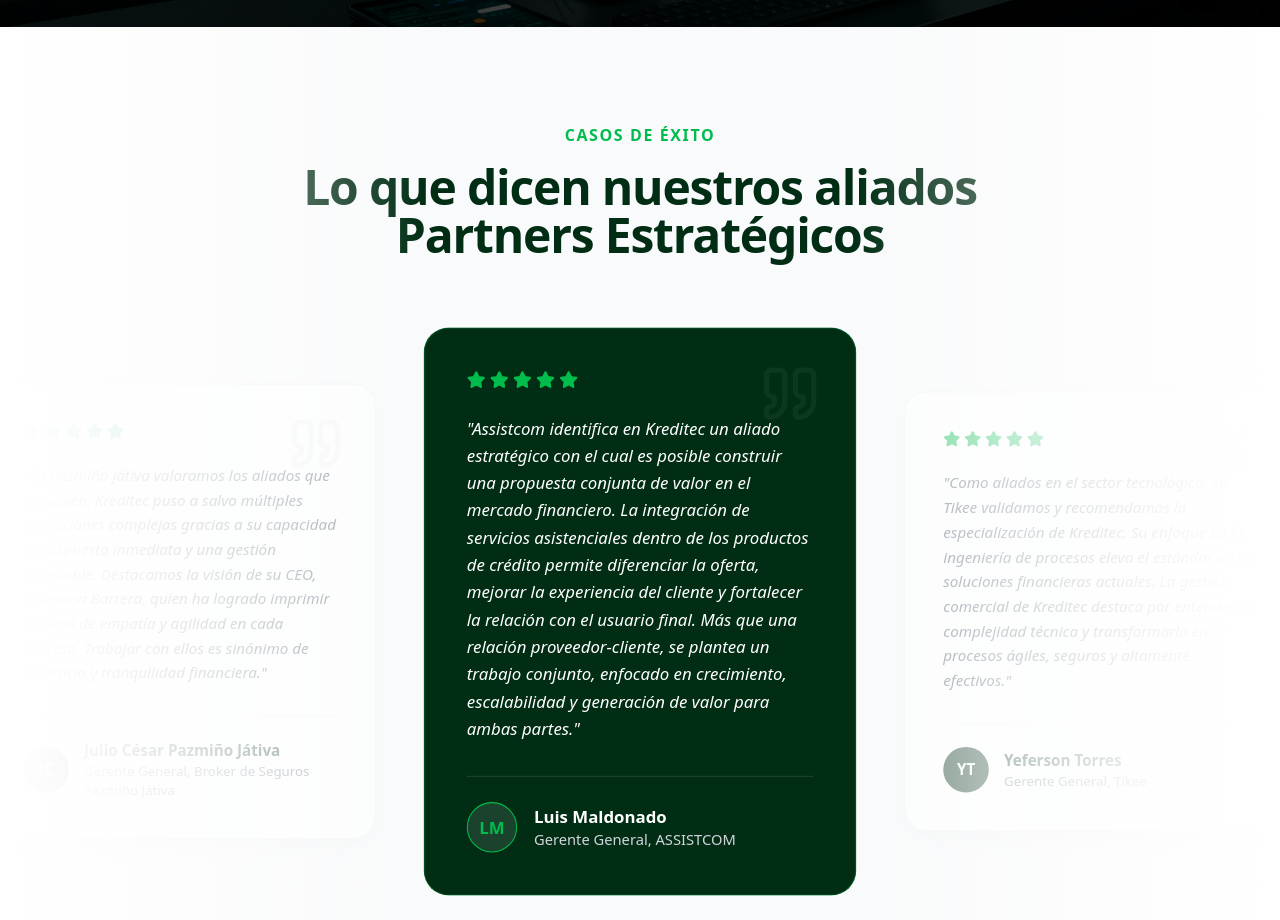
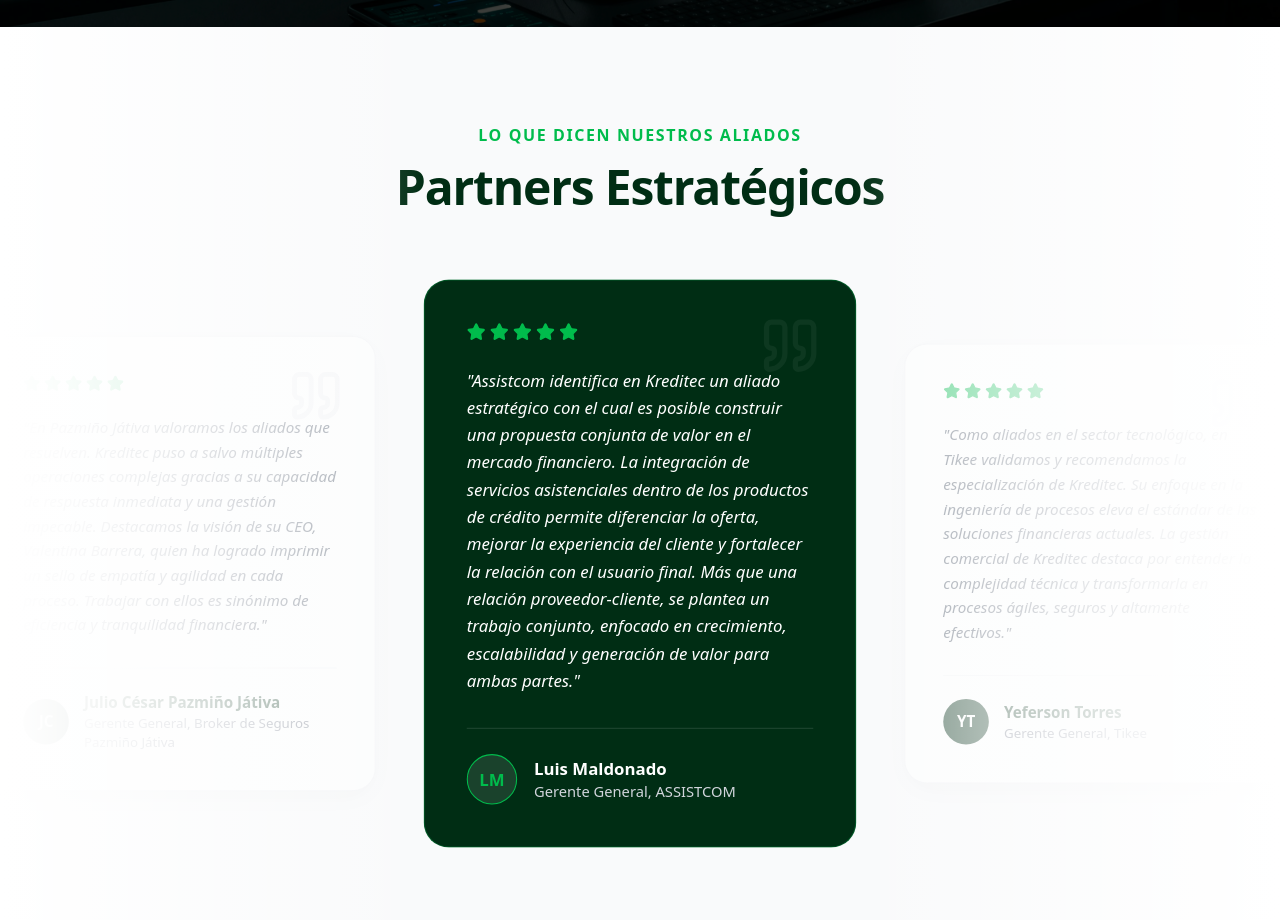
Before and after one commit to eventosprimeai/kreditec, a Next.js app in the folder kreditec-web/: page / in a window 1280 px wide. Shown: the part 6740-7660 px from the top of the page. Built offline with nearby package versions, Linux system fonts and the light colour scheme.

Commit message:
style: reorganizar titulos testimonios: Lo que dicen nuestros aliados y Partners Estratégicos

```diff
--- a/kreditec-web/src/app/page.tsx
+++ b/kreditec-web/src/app/page.tsx
@@ -450,9 +450,8 @@
 
         <div className="max-w-7xl mx-auto px-4 sm:px-6 lg:px-8 relative z-0">
           <AnimatedSection className="text-center mb-16">
-            <h2 className="text-[var(--color-accent)] font-bold tracking-widest uppercase mb-4 text-sm md:text-base">Casos de Éxito</h2>
+            <h2 className="text-[var(--color-accent)] font-bold tracking-widest uppercase mb-4 text-sm md:text-base">Lo que dicen nuestros aliados</h2>
             <h3 className="text-4xl md:text-5xl font-extrabold text-[#002d14] tracking-tight">
-              Lo que dicen nuestros aliados<br className="hidden md:block"/>
               Partners Estratégicos
             </h3>
           </AnimatedSection>
```
